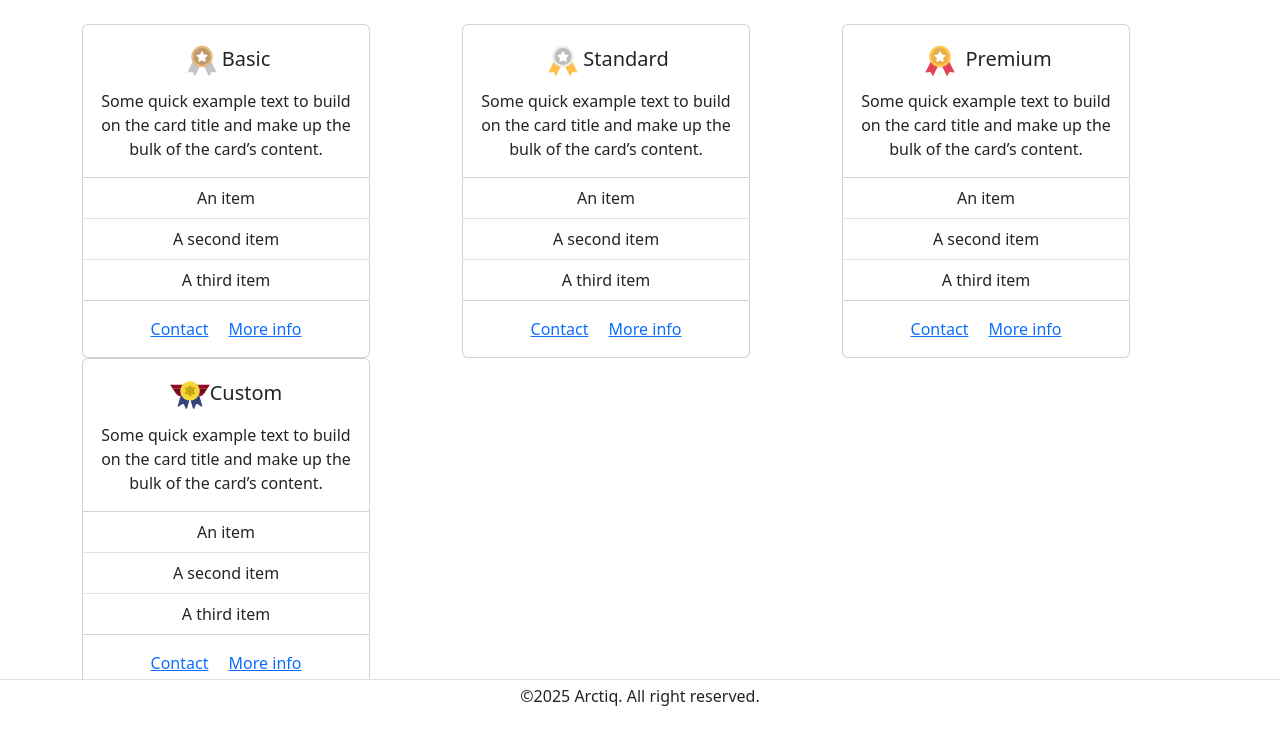
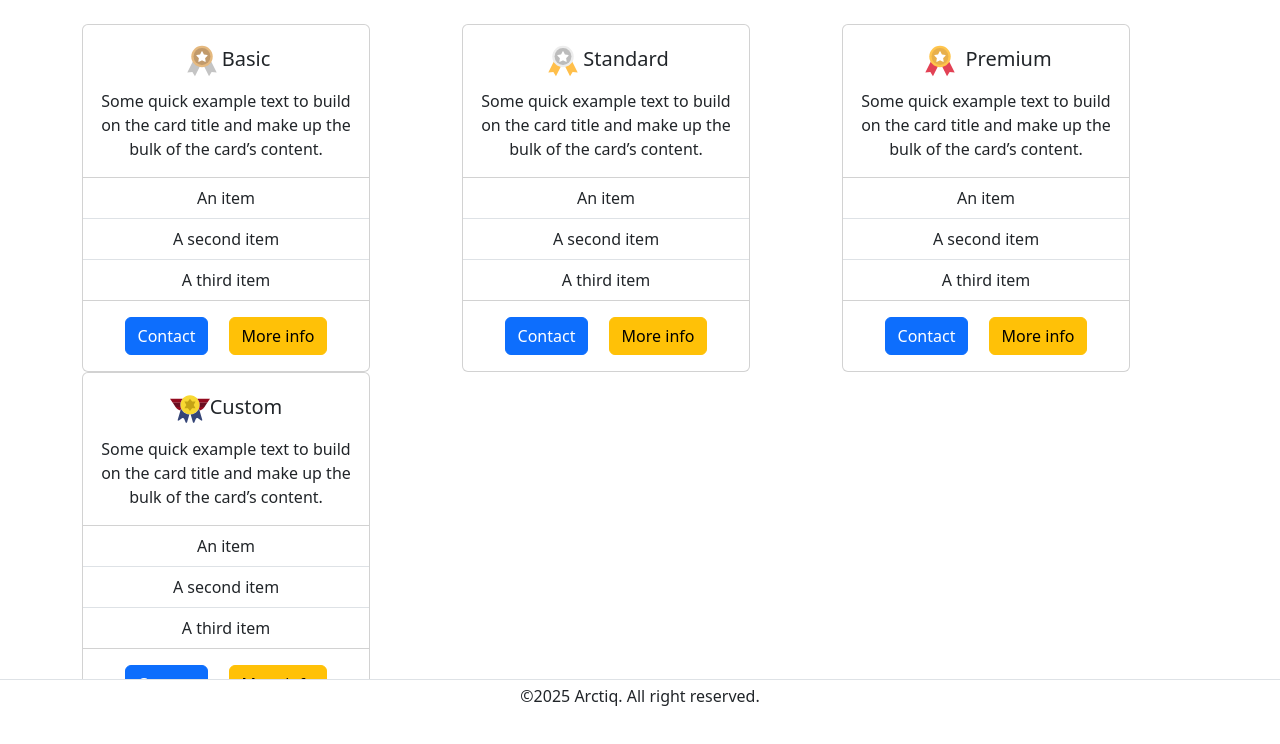
Before and after one commit to sapWRLD/Arctic, a website: page pricing.html in a window 1280 px wide. Shown: the part 72-816 px from the top of the page. Drawn offline with nearby package versions, Linux system fonts and the light colour scheme.

Commit message:
some margin changes to pricing and added proper buttons

```diff
--- a/pricing.html
+++ b/pricing.html
@@ -35,7 +35,7 @@
     </div>
     </nav>
 </header>
-<body class="pt-5 mt-5">
+<body class="pt-5 my-5">
     <div class="container text-center">
         <div class="row ">
             <div class="col">
@@ -50,8 +50,8 @@
                     <li class="list-group-item">A third item</li>
                 </ul>
                 <div class="card-body">
-                    <a href="#" class="card-link ">Contact</a>
-                    <a href="#" class="card-link">More info</a>
+                    <a href="contact.html" class="card-link btn btn-primary ">Contact</a>
+                    <a href="#" class="card-link btn btn-warning">More info</a>
                 </div>
                 </div>
             </div>
@@ -67,8 +67,8 @@
                     <li class="list-group-item">A third item</li>
                 </ul>
                 <div class="card-body">
-                    <a href="#" class="card-link ">Contact</a>
-                    <a href="#" class="card-link">More info</a>
+                    <a href="contact.html" class="card-link btn btn-primary ">Contact</a>
+                    <a href="#" class="card-link btn btn-warning">More info</a>
                 </div>
                 </div>
             </div>
@@ -84,8 +84,8 @@
                     <li class="list-group-item">A third item</li>
                 </ul>
                 <div class="card-body">
-                    <a href="#" class="card-link ">Contact</a>
-                    <a href="#" class="card-link">More info</a>
+                    <a href="contact.html" class="card-link btn btn-primary ">Contact</a>
+                    <a href="#" class="card-link btn btn-warning">More info</a>
                 </div>
                 </div>
             </div>
@@ -101,8 +101,8 @@
                     <li class="list-group-item">A third item</li>
                 </ul>
                 <div class="card-body">
-                    <a href="#" class="card-link ">Contact</a>
-                    <a href="#" class="card-link">More info</a>
+                    <a href="contact.html" class="card-link btn btn-primary ">Contact</a>
+                    <a href="#" class="card-link btn btn-warning">More info</a>
                 </div>
                 </div>
             </div>
```
